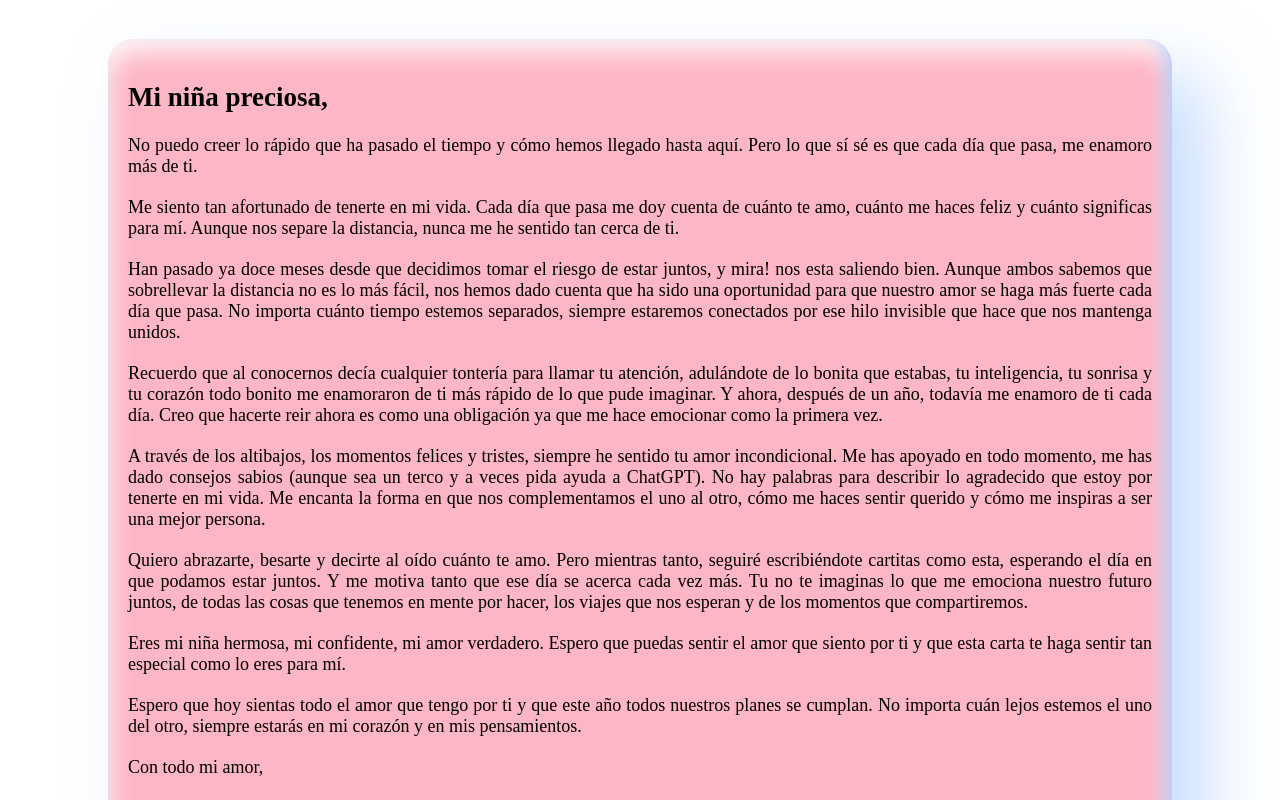
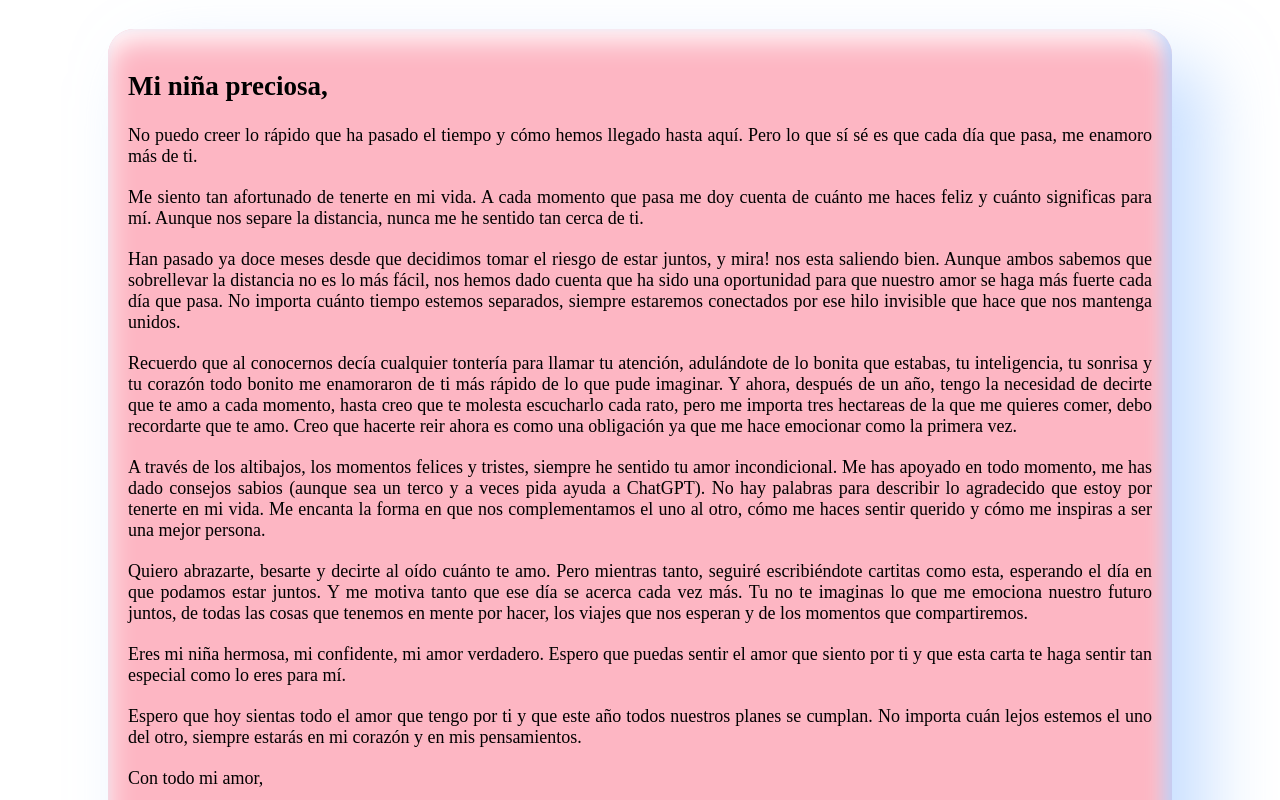
Before and after one commit to fabian1311/birthday, a React (Vite) app: page /aniversary in a window 1280 px wide. Both pictures are taken after a click on the element "Presioname!". Shown: the top 800 px of the page. Built offline with nearby package versions, Linux system fonts and the light colour scheme.

Commit message:
Gift Final2

```diff
--- a/src/components/Gift.jsx
+++ b/src/components/Gift.jsx
@@ -27,9 +27,9 @@ function Gift() {
               <p>
                 <h2>Mi niña preciosa,</h2>
                 <p>No puedo creer lo rápido que ha pasado el tiempo y cómo hemos llegado hasta aquí. Pero lo que sí sé es que cada día que pasa, me enamoro más de ti.</p>
-                <p>Me siento tan afortunado de tenerte en mi vida. Cada día que pasa me doy cuenta de cuánto te amo, cuánto me haces feliz y cuánto significas para mí. Aunque nos separe la distancia, nunca me he sentido tan cerca de ti.</p>
+                <p>Me siento tan afortunado de tenerte en mi vida. A cada momento que pasa me doy cuenta de cuánto me haces feliz y cuánto significas para mí. Aunque nos separe la distancia, nunca me he sentido tan cerca de ti.</p>
                 <p>Han pasado ya doce meses desde que decidimos tomar el riesgo de estar juntos, y mira! nos esta saliendo bien. Aunque ambos sabemos que sobrellevar la distancia no es lo más fácil, nos hemos dado cuenta que ha sido una oportunidad para que nuestro amor se haga más fuerte cada día que pasa. No importa cuánto tiempo estemos separados, siempre estaremos conectados por ese hilo invisible que hace que nos mantenga unidos.</p>
-                <p>Recuerdo que al conocernos decía cualquier tontería para llamar tu atención, adulándote de lo bonita que estabas, tu inteligencia, tu sonrisa y tu corazón todo bonito me enamoraron de ti más rápido de lo que pude imaginar. Y ahora, después de un año, todavía me enamoro de ti cada día. Creo que hacerte reir ahora es como una obligación ya que me hace emocionar como la primera vez.</p>
+                <p>Recuerdo que al conocernos decía cualquier tontería para llamar tu atención, adulándote de lo bonita que estabas, tu inteligencia, tu sonrisa y tu corazón todo bonito me enamoraron de ti más rápido de lo que pude imaginar. Y ahora, después de un año, tengo la necesidad de decirte que te amo a cada momento, hasta creo que te molesta escucharlo cada rato, pero me importa tres hectareas de la que me quieres comer, debo recordarte que te amo. Creo que hacerte reir ahora es como una obligación ya que me hace emocionar como la primera vez.</p>
                 <p>A través de los altibajos, los momentos felices y tristes, siempre he sentido tu amor incondicional. Me has apoyado en todo momento, me has dado consejos sabios (aunque sea un terco y a veces pida ayuda a ChatGPT). No hay palabras para describir lo agradecido que estoy por tenerte en mi vida. Me encanta la forma en que nos complementamos el uno al otro, cómo me haces sentir querido y cómo me inspiras a ser una mejor persona.</p>
                 <p> Quiero abrazarte, besarte y decirte al oído cuánto te amo. Pero mientras tanto, seguiré escribiéndote cartitas como esta, esperando el día en que podamos estar juntos. Y me motiva tanto que ese día se acerca cada vez más. Tu no te imaginas lo que me emociona nuestro futuro juntos, de todas las cosas que tenemos en mente por hacer, los viajes que nos esperan y de los momentos que compartiremos.</p>
                 <p>Eres mi niña hermosa, mi confidente, mi amor verdadero. Espero que puedas sentir el amor que siento por ti y que esta carta te haga sentir tan especial como lo eres para mí.</p>
```
